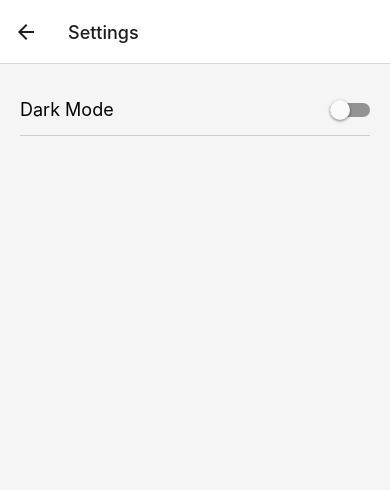
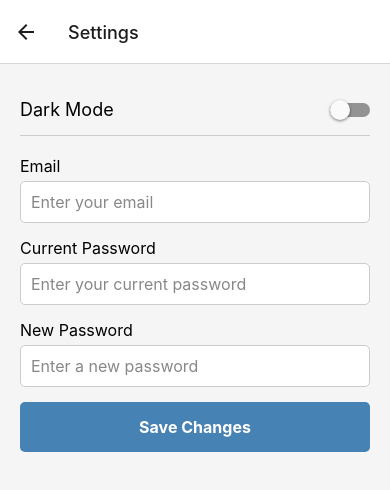
Before and after one commit to n2ojne00/SG8_MobileProject, a React Native app: screen /Settings in a window 390 px wide. Shown: the top 490 px of the page. Built offline with nearby package versions, Linux system fonts and the light colour scheme.

Commit message:
account settings feature

```diff
--- a/screens/SettingsScreen.js
+++ b/screens/SettingsScreen.js
@@ -1,18 +1,89 @@
-import React from 'react';
-import { View, Text, StyleSheet, Switch } from 'react-native';
+import React, { useState, useEffect } from 'react';
+import { View, Text, TextInput, StyleSheet, Switch, TouchableOpacity, Alert } from 'react-native';
+import AsyncStorage from '@react-native-async-storage/async-storage';
 import { useTheme } from '../contexts/ThemeContext';
 
 const SettingsScreen = () => {
   const { isDarkMode, toggleTheme } = useTheme();
+  const [email, setEmail] = useState('');
+  const [password, setPassword] = useState('');
+  const [newPassword, setNewPassword] = useState('');
+
+  useEffect(() => {
+    // Load existing account information
+    const loadAccountInfo = async () => {
+      const account = await AsyncStorage.getItem('localAccount');
+      if (account) {
+        const { email, password } = JSON.parse(account);
+        setEmail(email);
+        setPassword(password);
+      }
+    };
+
+    loadAccountInfo();
+  }, []);
+
+  const handleSaveChanges = async () => {
+    if (!email || !password) {
+      Alert.alert('Error', 'Email and password cannot be empty.');
+      return;
+    }
+
+    if (newPassword && newPassword.length < 6) {
+      Alert.alert('Error', 'New password must be at least 6 characters long.');
+      return;
+    }
+
+    const updatedAccount = { email, password: newPassword || password };
+    await AsyncStorage.setItem('localAccount', JSON.stringify(updatedAccount));
+    Alert.alert('Success', 'Account information updated.');
+    setPassword(newPassword || password);
+    setNewPassword('');
+  };
 
   return (
     <View style={[styles.container, { backgroundColor: isDarkMode ? '#15202B' : '#f5f5f5' }]}>
+      {/* Dark Mode Toggle */}
       <View style={styles.settingItem}>
         <Text style={[styles.settingText, { color: isDarkMode ? '#ffffff' : '#000000' }]}>Dark Mode</Text>
-        <Switch
-          value={isDarkMode}
-          onValueChange={toggleTheme}
+        <Switch value={isDarkMode} onValueChange={toggleTheme} />
+      </View>
+
+      {/* Editable Account Settings */}
+      <View style={styles.form}>
+        <Text style={[styles.label, { color: isDarkMode ? '#ffffff' : '#000000' }]}>Email</Text>
+        <TextInput
+          style={[styles.input, { backgroundColor: isDarkMode ? '#1c2938' : '#ffffff', color: isDarkMode ? '#ffffff' : '#000000' }]}
+          value={email}
+          onChangeText={setEmail}
+          placeholder="Enter your email"
+          placeholderTextColor={isDarkMode ? '#aaa' : '#888'}
+          autoCapitalize="none"
         />
+
+        <Text style={[styles.label, { color: isDarkMode ? '#ffffff' : '#000000' }]}>Current Password</Text>
+        <TextInput
+          style={[styles.input, { backgroundColor: isDarkMode ? '#1c2938' : '#ffffff', color: isDarkMode ? '#ffffff' : '#000000' }]}
+          value={password}
+          placeholder="Enter your current password"
+          placeholderTextColor={isDarkMode ? '#aaa' : '#888'}
+          secureTextEntry
+          editable={false} // Current password is displayed but not editable
+        />
+
+        <Text style={[styles.label, { color: isDarkMode ? '#ffffff' : '#000000' }]}>New Password</Text>
+        <TextInput
+          style={[styles.input, { backgroundColor: isDarkMode ? '#1c2938' : '#ffffff', color: isDarkMode ? '#ffffff' : '#000000' }]}
+          value={newPassword}
+          onChangeText={setNewPassword}
+          placeholder="Enter a new password"
+          placeholderTextColor={isDarkMode ? '#aaa' : '#888'}
+          secureTextEntry
+        />
+
+        <TouchableOpacity style={styles.saveButton} onPress={handleSaveChanges}>
+          <Text style={styles.saveButtonText}>Save Changes</Text>
+        </TouchableOpacity>
       </View>
     </View>
   );
@@ -31,6 +102,32 @@ const styles = StyleSheet.create({
     borderBottomWidth: 1,
     borderBottomColor: '#ccc',
   },
+  form: {
+    marginTop: 20,
+  },
+  label: {
+    fontSize: 16,
+    marginBottom: 5,
+  },
+  input: {
+    fontSize: 16,
+    padding: 10,
+    borderWidth: 1,
+    borderColor: '#ccc',
+    borderRadius: 5,
+    marginBottom: 15,
+  },
+  saveButton: {
+    backgroundColor: 'steelblue',
+    padding: 15,
+    borderRadius: 5,
+    alignItems: 'center',
+  },
+  saveButtonText: {
+    color: '#ffffff',
+    fontSize: 16,
+    fontWeight: 'bold',
+  },
   settingText: {
     fontSize: 18,
   },
```
